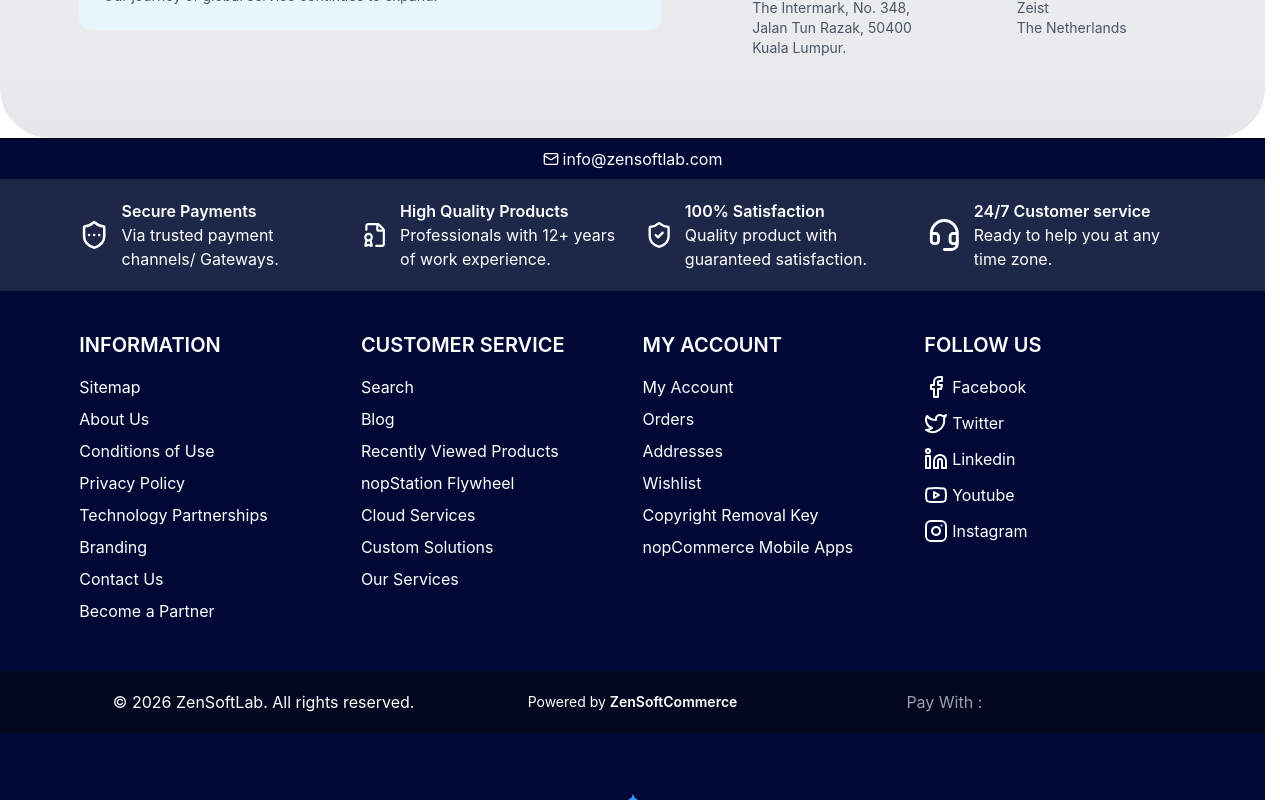
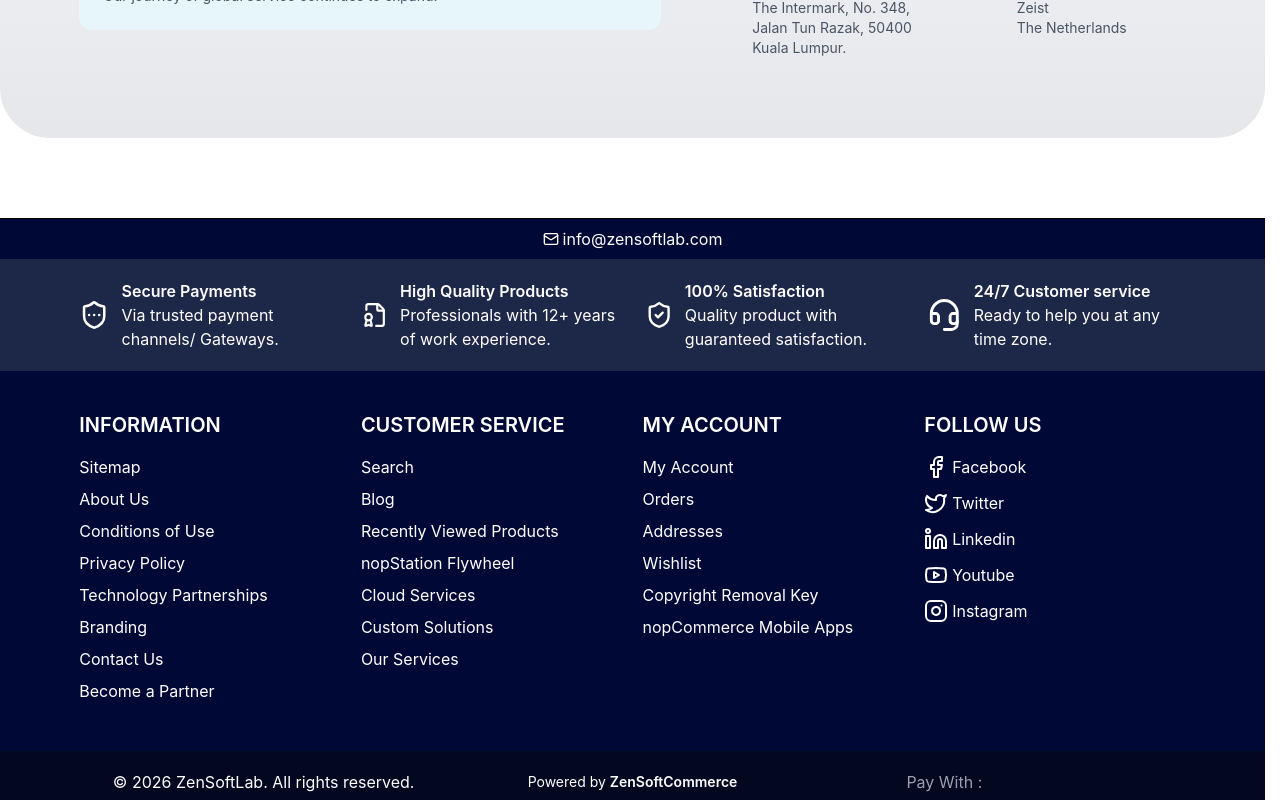
Before and after one commit to forhadreza43/zensoftlab-intern-task, a React (Vite) app: page / in a window 1280 px wide. Shown: the part 4040-4840 px from the top of the page. Built offline with nearby package versions, Linux system fonts and the light colour scheme; some icons are missing.

Commit message:
add margin to footer

```diff
--- a/src/components/Footer.tsx
+++ b/src/components/Footer.tsx
@@ -69,7 +69,7 @@ const socialLinks = [
 
 const Footer = () => {
    return (
-      <footer className="relative overflow-hidden border-t bg-primary">
+      <footer className="relative overflow-hidden border-t bg-primary mt-20">
          <div className="relative mx-auto">
             <div className="px-4">
                <div className="flex items-center gap-1 justify-center text-primary-foreground py-2 border-b lg:border-0">
```
